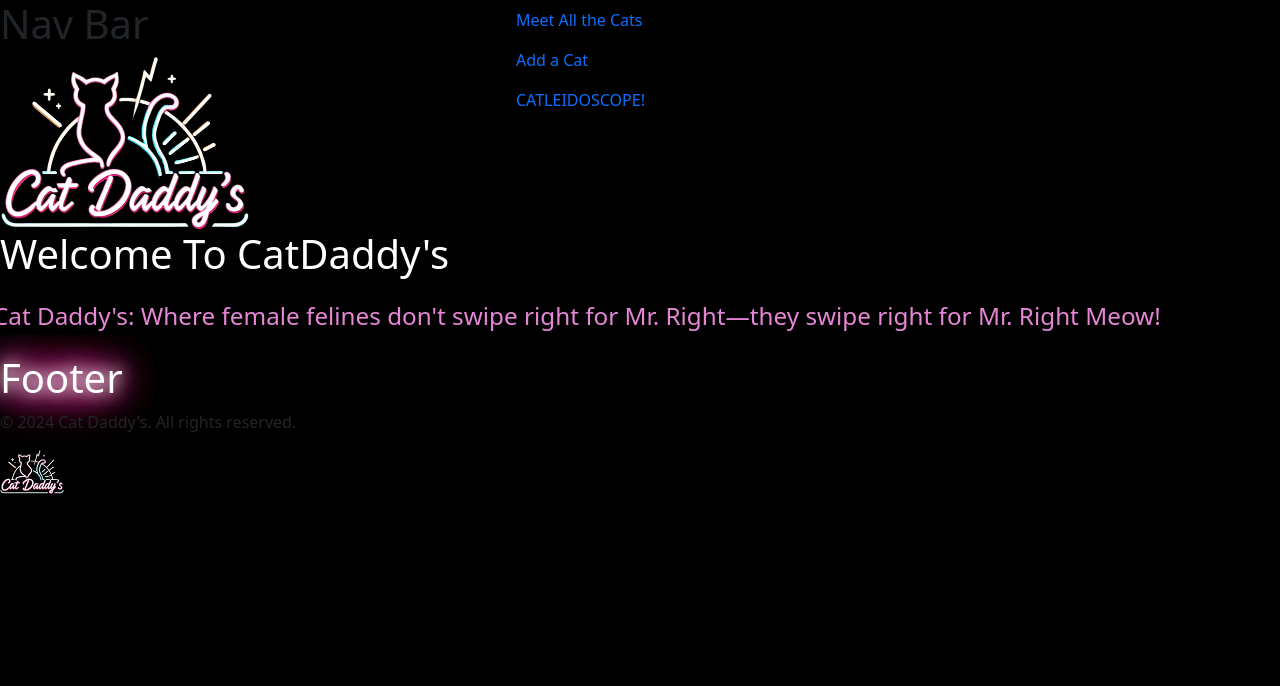
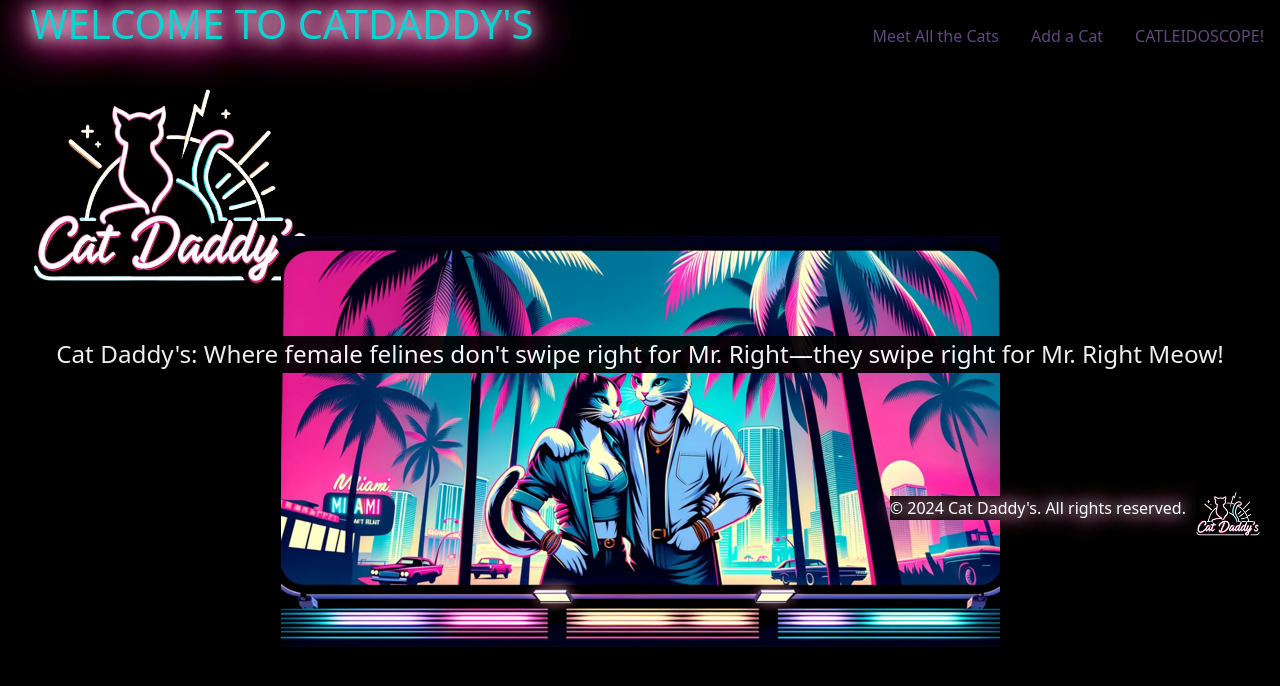
Before and after one commit to learn-academy-2024-alpha/cat-tinder-frontend-catdaddys-luis-mark, a React (Create React App) app: page / in a window 1280 px wide. Shown: the top 686 px of the page. Built offline with nearby package versions, Linux system fonts and the light colour scheme.

Commit message:
create functionality is complete, css stylings added

```diff
--- a/src/App.css
+++ b/src/App.css
@@ -6,36 +6,58 @@
 }
 .catdaddylogo{
   width: 50%;
-  height:auto
+  height:auto;
+  margin: 2rem;
+}
+/* Footer */
+footer {
+  color: white;
+  padding: 10px;
+  position: fixed;
+  bottom: 0;
+  width: 100%;
+  display: flex;
+  align-items: center;
+}
+.footer-content {
+  display: flex;
+  align-items: end;
+  justify-content: end;
+  padding-right: 20px;
+
 }
 .footer-text{
   color: #fff;
   -webkit-animation: glow 1s ease-in-out infinite alternate;
   -moz-animation: glow 1s ease-in-out infinite alternate;
   animation: glow 1s ease-in-out infinite alternate;
+  margin-right: 10px;
 }
 .catlogosmall{
   width: 4rem;
   height:auto
 }
-
 /* --INDEX-- */
-
 .cat-index-cards {
   display: flex;
   flex-wrap: wrap;
   justify-content: space-around;
   gap: 1rem;
 }
-
 /* --HOME-- */
+.homeimagelogo{
+  display: flex;
+  justify-content: center; /* Horizontal centering */
+  align-items: center; /* Vertical centering (if needed) */
+  height: 100px; /* Define height */
+}
 .homepage-phrase {
   font-size: 1.5rem;
-  color: #f890e7;
+  color: #ffffff;
   margin: 20px 0;
   animation: pulse 2s infinite;
+  text-align: center;
 }
-
 /* --BUTTON STYLING-- */
 button, .btn-primary {
   background-color: #0bd3d3;
@@ -44,12 +66,10 @@ button, .btn-primary {
   transition: background-color 0.3s ease, box-shadow 0.3s ease;
   box-shadow: 0 0 0 transparent;
 }
-
 button:hover, .btn-primary:hover {
   background-color: #f890e7 ;
   box-shadow: 0 0 20px #f890e7;
 }
-
 .custom-btn {
   background-color: #02ffff !important;
   border: none;
@@ -57,14 +77,10 @@ button:hover, .btn-primary:hover {
   transition: background-color 0.3s ease, box-shadow 0.3s ease;
   box-shadow: 0 0 0 transparent;
 }
-
 .custom-btn:hover {
   background-color: #f890e7 !important;
   box-shadow: 0 0 20px #f890e7;
 }
-
-
-
 .not-found-container {
   text-align: center;
   margin-top: 50px;
@@ -85,8 +101,29 @@ button:hover, .btn-primary:hover {
 .edit-text{
   color: #fff;
 }
+/* Header */
+.header-nav-links {
+  display: flex;
+  margin-top: 1rem;
+}
+.nav {
+  justify-content: space-between;
+}
+.nav-link {
+  color: #60477c !important;
+}
+.header-content {
+  display: flex;
+  align-items: center;
+  justify-content: center;
+  flex-direction: column; /* Stack items vertically */
+}
 .home-header{
-  color: white;
+  color: #0BD3D3	;
+  text-align: center;
+  -webkit-animation: glow 1s ease-in-out infinite alternate;
+  -moz-animation: glow 1s ease-in-out infinite alternate;
+  animation: glow 1s ease-in-out infinite alternate;
 }
 .cat-index-header{
   color:white;
@@ -98,8 +135,6 @@ button:hover, .btn-primary:hover {
   color:white;
 }
 /* CatForm-CatNew.css */
-
-
 form {
   max-width: 400px;
   margin: auto;
@@ -108,23 +143,19 @@ form {
   color: #ffffff;
   border-radius: 8px;
 }
-
 .svgContainer {
   display: flex;
   justify-content: center;
   margin-bottom: 1em;
 }
-
 .inputGroup {
   margin-bottom: 1.5em;
 }
-
 .inputGroup label {
   display: block;
   color: #0bd3d3;
   margin-bottom: .5em;
 }
-
 .inputGroup input,
 .inputGroup textarea,
 .inputGroup button {
@@ -137,32 +168,23 @@ form {
   color: #ffffff;
   font-size: 1em;
 }
-
 .inputGroup input:focus,
 .inputGroup textarea:focus {
   border-color: #f890e7;
   outline: none;
 }
-
 .inputGroup button {
   background-color: #0bd3d3;
   color: #ffffff;
   cursor: pointer;
   transition: background-color 0.3s ease;
 }
-
 .inputGroup button:hover {
   background-color: #f890e7;
 }
-
-
 .mySVG {
   fill: #f890e7;
 }
-
-
-
-
 @keyframes glow {
   from {
     text-shadow: 0 0 10px #fff, 0 0 20px #fff, 0 0 30px #FF1493, 0 0 40px #FF1493, 0 0 50px #FF1493, 0 0 60px #FF1493, 0 0 70px #FF1493;
@@ -171,9 +193,6 @@ form {
     text-shadow: 0 0 20px #fff, 0 0 30px #FF69B4, 0 0 40px #FF69B4, 0 0 50px #FF69B4, 0 0 60px #FF69B4, 0 0 70px #FF69B4, 0 0 80px #FF69B4;
   }
 }
-
-
-
 @keyframes pulse {
   0% {
     transform: scale(1);
--- a/src/components/Footer.js
+++ b/src/components/Footer.js
@@ -4,13 +4,14 @@ import catdaddylogo from "../assets/catdaddylogo.png"
 const Footer = () =>{
   return (
     <>
-      <h1 className= "footer-text">Footer</h1>
-      <p>© 2024 Cat Daddy's. All rights reserved.</p>
+    <div className="footer-content">
+      <p className= "footer-text">© 2024 Cat Daddy's. All rights reserved.</p>
       <img
         src={catdaddylogo}
         alt="small neon cat daddy logo"
         className="catlogosmall"
       />
+      </div>
     </>
   )
 }
--- a/src/components/Header.js
+++ b/src/components/Header.js
@@ -5,9 +5,12 @@ import catdaddylogo from "../assets/catdaddylogo.png"
 
 const Header = () => {
   return (
+
     <Nav className="me-auto">
       <div>
-        <h1 className= "header-text">Nav Bar</h1>
+        <div className="header-content">
+      <h1 className="home-header">WELCOME TO CATDADDY'S</h1>
+        </div>
         <NavLink to="/">
           <img
             src={catdaddylogo}
--- a/src/pages/Home.js
+++ b/src/pages/Home.js
@@ -1,12 +1,16 @@
 import React from "react"
-
+import homeimage from "../assets/homeimage.png"
 
 const Home = () =>{
   return (
     <div>
-      <h1 className="home-header">Welcome To CatDaddy's</h1>
       <p className="homepage-phrase">Cat Daddy's: Where female felines don't swipe right for Mr. Right—they swipe right for Mr. Right Meow!</p>
-
+      <div className="homeimagelogo" >
+        <img
+            src={homeimage}
+            alt="Heroimage happy cat couple"
+            />
+      </div>
     </div>
   )
 }
```
Also changed, not shown: src/assets/homeimage.png (added).
